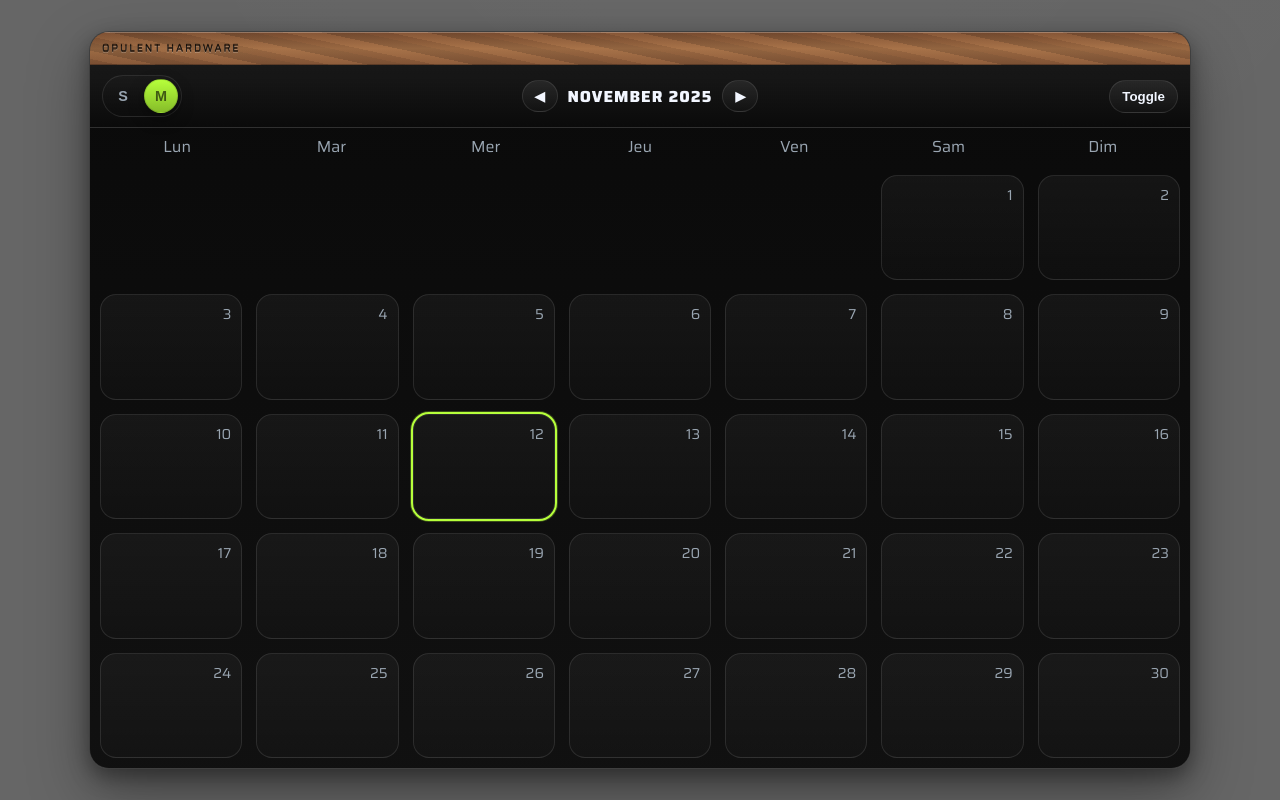
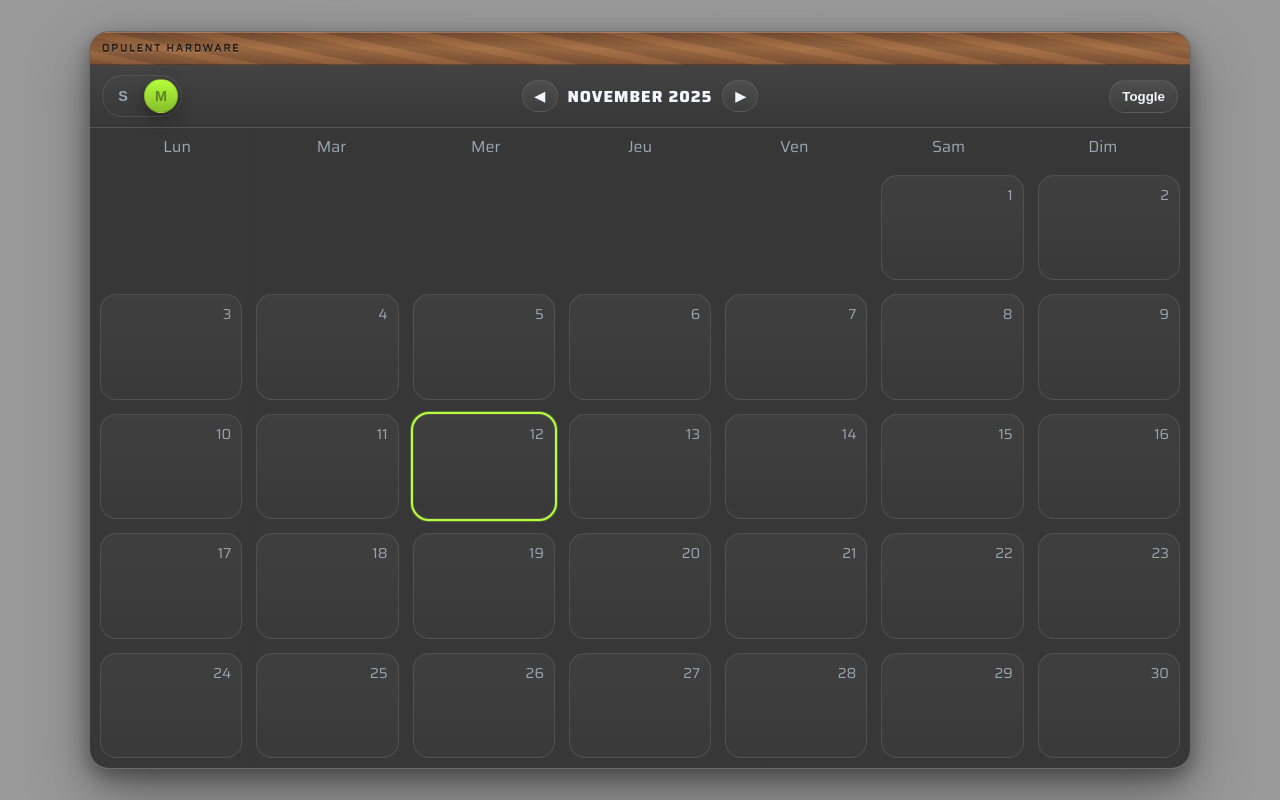
Before and after one commit to B-ZETfr/Calendrier-Xeneon-EDGE, a plain HTML site: page index.html in a window 1280 px wide. Drawn offline with Linux system fonts and the light colour scheme.

Commit message:
Update index.html

```diff
--- a/index.html
+++ b/index.html
@@ -8,8 +8,8 @@
   <style>
     :root {
       /* DARK THEME — tuned for true black while preserving legibility */
-      --d-bg: rgba(0, 0, 0, .6);               /* real black */
-      --d-bg-2: #0a0a0a;             /* near-black for subtle panel separation */
+      --d-bg: rgba(0, 0, 0, .4);               /* real black */
+      --d-bg-2: rgba(0, 0, 0, .4);             /* near-black for subtle panel separation */
       --d-border: rgba(255,255,255,.10); /* slightly stronger to read on black */
       --d-text: #f2f6ff;             /* soft white for comfortable contrast */
       --d-muted: #9aa6b2;            /* cool gray-blue, readable on black */
```
